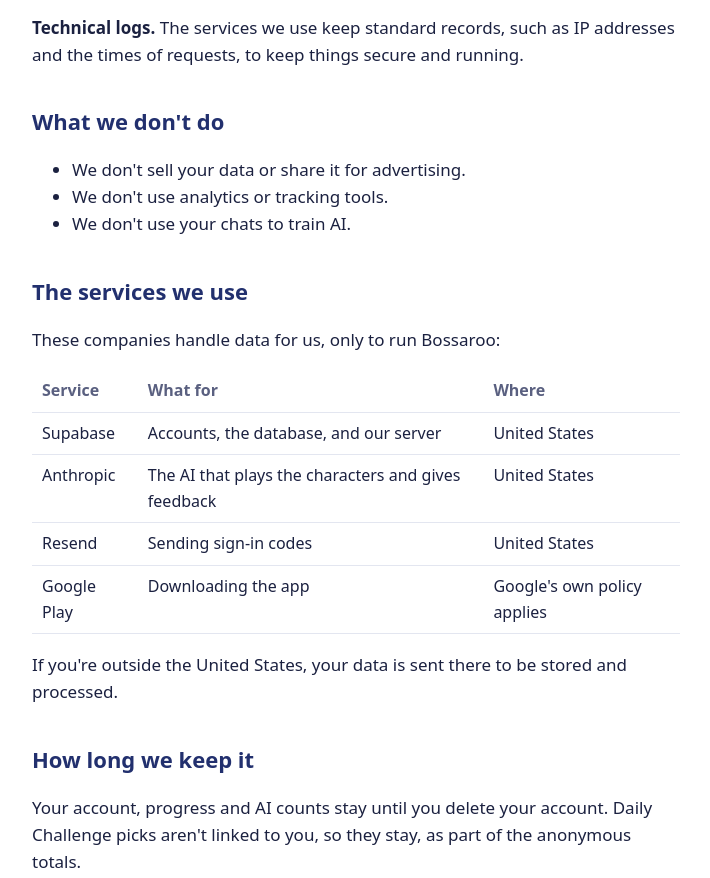
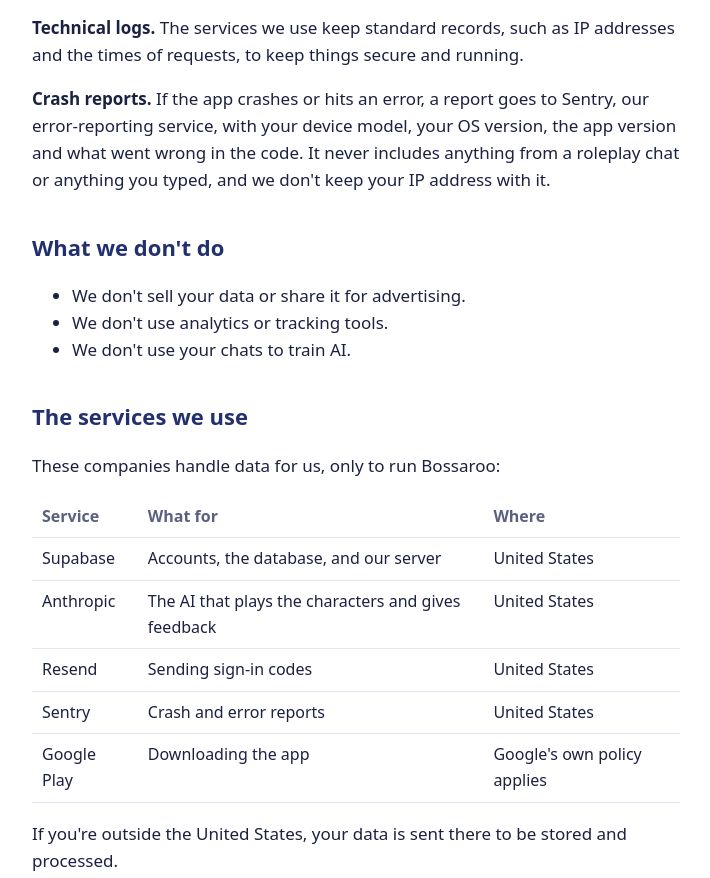
Before and after one commit to james52lawson/bossaroo-site, a plain HTML site: page privacy/index.html in a window 1280 px wide. Shown: the part 1427-2305 px from the top of the page, without its empty margins (284-994 px from the left). Drawn offline with Linux system fonts and the light colour scheme.

Commit message:
Report crashes and errors to Sentry, with nothing anyone types (app review, Phase 1 step 6a)
Jason's yes to Q4 (spec #305): crashes and errors only, no analytics. @sentry/react-native
starts only when EXPO_PUBLIC_SENTRY_DSN is set, with no screenshots, view hierarchy, replay or
tracing, and it drops the breadcrumbs and fields that could carry text (spec #15). The error
screen reports what it shows. The config plugin joins only when SENTRY_ORG and SENTRY_PROJECT
are set, for EAS source maps. The privacy policy and its page get a Crash reports line, and
Play's Data safety answers get the crash-logs row. The smoke test's imports follow its move out
of src/app/, where Expo Router took it for a route and the web's server render ran its mocks.

Co-Authored-By: Claude Fable 5.1 <noreply@anthropic.com>

```diff
--- a/privacy/index.html
+++ b/privacy/index.html
@@ -51,6 +51,7 @@
   <p><strong>Your roleplay chats.</strong> When you practise in a roleplay or a checkpoint, what you type goes through our server to Anthropic's Claude, which writes the character's replies and your feedback. <strong>We don't store your chats.</strong> The app keeps the conversation on your phone only while it's open. Our server's records show how much each request cost, never what anyone wrote. Anthropic processes the chat under its commercial terms: it doesn't use it to train its models, and it deletes it within 30 days, unless a chat is flagged for breaking Anthropic's usage rules.</p>
   <p><strong>What stays on your phone.</strong> Your answers in the first few onboarding screens, your Manager Snapshot and your reminder time never leave your phone. Daily reminders are scheduled on your phone too: we don't send push notifications from a server.</p>
   <p><strong>Technical logs.</strong> The services we use keep standard records, such as IP addresses and the times of requests, to keep things secure and running.</p>
+  <p><strong>Crash reports.</strong> If the app crashes or hits an error, a report goes to Sentry, our error-reporting service, with your device model, your OS version, the app version and what went wrong in the code. It never includes anything from a roleplay chat or anything you typed, and we don't keep your IP address with it.</p>
 
   <h2>What we don't do</h2>
   <ul>
@@ -66,6 +67,7 @@
     <tr><td>Supabase</td><td>Accounts, the database, and our server</td><td>United States</td></tr>
     <tr><td>Anthropic</td><td>The AI that plays the characters and gives feedback</td><td>United States</td></tr>
     <tr><td>Resend</td><td>Sending sign-in codes</td><td>United States</td></tr>
+    <tr><td>Sentry</td><td>Crash and error reports</td><td>United States</td></tr>
     <tr><td>Google Play</td><td>Downloading the app</td><td>Google's own policy applies</td></tr>
   </table>
   <p>If you're outside the United States, your data is sent there to be stored and processed.</p>
```
